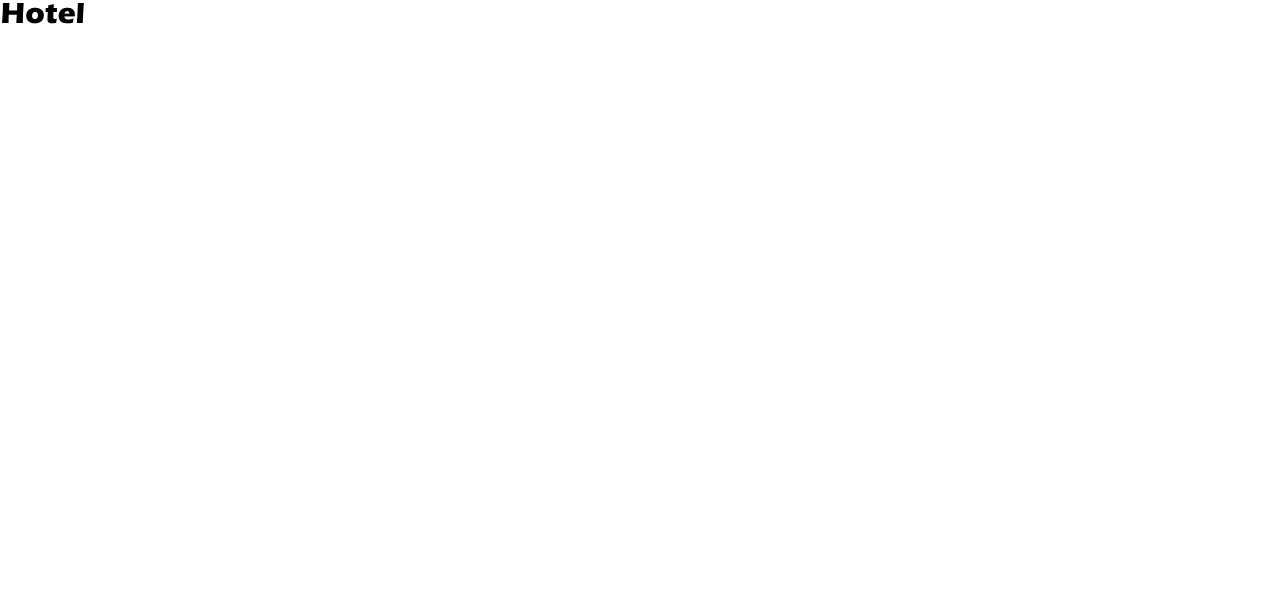
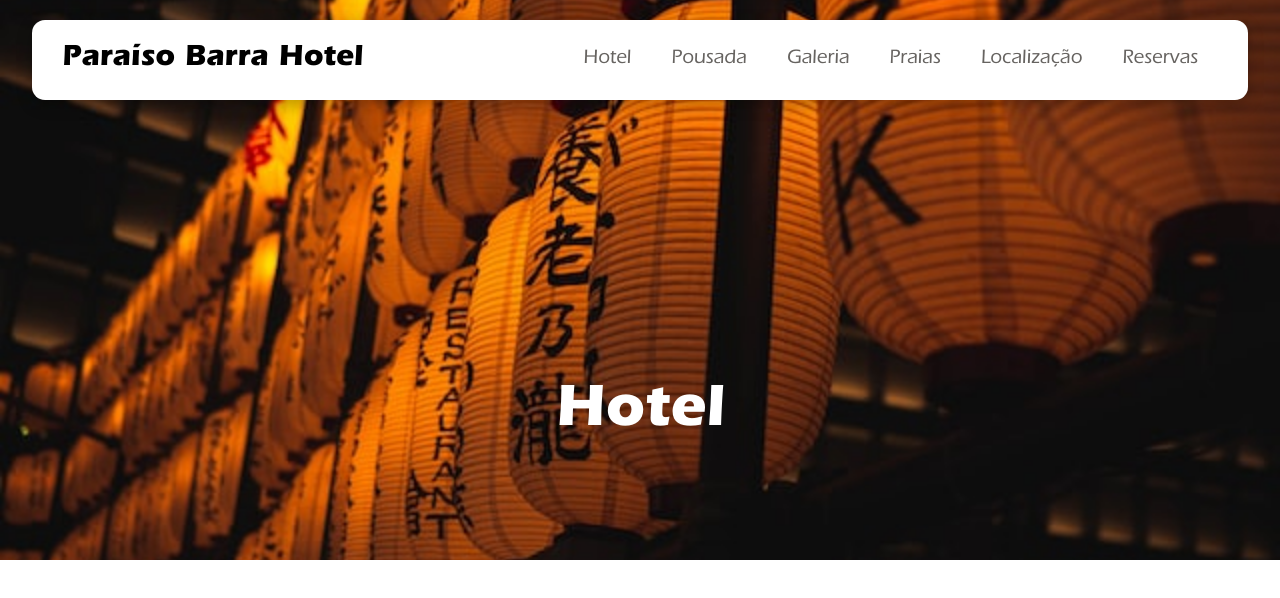
Before and after one commit to mewerton/paraisobarrahotel, a React (Vite) app: page /hotel in a window 1280 px wide. Shown: the top 598 px of the page. Built offline with nearby package versions, Linux system fonts and the light colour scheme.

Commit message:
Adicionando conteúdo nas páginas

```diff
--- a/src/Pages/Galeria/index.jsx
+++ b/src/Pages/Galeria/index.jsx
@@ -1,9 +1,21 @@
 import { Container } from "./styles";
+import { Hero } from "../../components/Hero";
+import Navbar from "../../components/Navbar";
+import PraiaImg from "../../assets/night.jpg"
 
 export function Galeria(){
     return(
         <Container>
-            <h1>Galeria</h1>
+            <Navbar/>
+            <Hero
+                cName={"hero-mid"}
+                title={"Galeria"}
+                heroImg={PraiaImg}
+                url="#"
+                btnClass={"hide"}
+                urlb="#"
+
+            />
         </Container>
     )
 }
--- a/src/Pages/Hotel/index.jsx
+++ b/src/Pages/Hotel/index.jsx
@@ -1,9 +1,21 @@
 import { Container } from "./styles";
+import { Hero } from "../../components/Hero";
+import Navbar from "../../components/Navbar";
+import PraiaImg from "../../assets/night.jpg"
 
 export function Hotel(){
     return(
         <Container>
-            <h1>Hotel</h1>
+            <Navbar/>
+            <Hero
+                cName={"hero-mid"}
+                title={"Hotel"}
+                heroImg={PraiaImg}
+                url="#"
+                btnClass={"hide"}
+                urlb="#"
+
+            />
         </Container>
     )
 }
--- a/src/Pages/Localizacao/index.jsx
+++ b/src/Pages/Localizacao/index.jsx
@@ -1,9 +1,21 @@
 import { Container } from "./styles";
+import { Hero } from "../../components/Hero";
+import Navbar from "../../components/Navbar";
+import PraiaImg from "../../assets/night.jpg"
 
 export function Localizacao(){
     return(
         <Container>
-            <h1>Localizacao</h1>
+            <Navbar/>
+            <Hero
+                cName={"hero-mid"}
+                title={"Localização"}
+                heroImg={PraiaImg}
+                url="#"
+                btnClass={"hide"}
+                urlb="#"
+
+            />
         </Container>
     )
 }
--- a/src/Pages/Pousada/index.jsx
+++ b/src/Pages/Pousada/index.jsx
@@ -1,9 +1,21 @@
 import { Container } from "./styles";
+import { Hero } from "../../components/Hero";
+import Navbar from "../../components/Navbar";
+import PraiaImg from "../../assets/night.jpg"
 
 export function Pousada(){
     return(
         <Container>
-            <h1>Pousada</h1>
+            <Navbar/>
+            <Hero
+                cName={"hero-mid"}
+                title={"Pousada"}
+                heroImg={PraiaImg}
+                url="#"
+                btnClass={"hide"}
+                urlb="#"
+
+            />
         </Container>
     )
 }
--- a/src/Pages/Praias/index.jsx
+++ b/src/Pages/Praias/index.jsx
@@ -1,7 +1,7 @@
 import Navbar from "../../components/Navbar";
 import { Container } from "./styles";
 import { Hero } from "../../components/Hero";
-import Praia from "../../assets/night.jpg"
+import PraiaImg from "../../assets/night.jpg"
 
 export function Praias(){
     return(
@@ -9,8 +9,8 @@ export function Praias(){
             <Navbar/>
             <Hero
                 cName={"hero-mid"}
-                title={"As melhores praias do Nordeste"}
-                heroImg={Praia}
+                title={"Praias"}
+                heroImg={PraiaImg}
                 url="#"
                 btnClass={"hide"}
                 urlb="#"
--- a/src/Pages/Reservas/index.jsx
+++ b/src/Pages/Reservas/index.jsx
@@ -1,9 +1,21 @@
 import { Container } from "./styles";
+import { Hero } from "../../components/Hero";
+import Navbar from "../../components/Navbar";
+import PraiaImg from "../../assets/night.jpg"
 
 export function Reservas(){
     return(
         <Container>
-            <h1>Reservas</h1>
+            <Navbar/>
+            <Hero
+                cName={"hero-mid"}
+                title={"Reservas"}
+                heroImg={PraiaImg}
+                url="#"
+                btnClass={"hide"}
+                urlb="#"
+
+            />
         </Container>
     )
 }
--- a/src/components/Hero/styles.js
+++ b/src/components/Hero/styles.js
@@ -9,7 +9,6 @@ export const Container = styled.div`
     height: 100vh;
     position: relative;
 
-
 }
 
 img{
@@ -19,15 +18,16 @@ img{
 
     }
 
-
-/* .hero-mid{
+ .hero-mid{
     width: 100%;
     height: 70vh;
     position: relative;
 
+}
 
-} */
-
+.hero-mid h1{
+    padding-top: 4rem !important;
+}
 
 
 .hero-text{
@@ -75,27 +75,6 @@ img{
     display: none;
  }
 
-/*
- button{
-     text-decoration: none;
-     background: transparent;
-     border:none;
-
-    >a{
-
-     text-decoration: none;
-     background: ${({theme}) => theme.COLORS.WHITE};
-     padding: 1rem 2rem;
-     border-radius: 6px;
-     font-size: 1.1rem;
-     font-weight: bold;
-     letter-spacing: 2px;
-     margin-left: 1rem;
-     margin-right: 1rem;
-     gap: 1rem;
-     color: ${({theme}) => theme.COLORS.BLACK};
- }  */
-
 
 @media screen and (max-width: 555px){
 
@@ -117,33 +96,10 @@ img{
 
 
     }
-    /* button{
-        margin-bottom: 2rem;
-        top: -55%;
-
-    } */
-
-}
-
-@media screen and (max-width: 400px){
-    /* button{
-        >a{
-            margin-left: 0.5rem;
-            margin-right: 0.5rem;
-        }
-    } */
-}
-
-@media screen and (max-width: 360px){
-
-    /* button{
-        margin-bottom: 2rem;
-
-
-    } */
 
 }
 
 
 
+
 `
```
